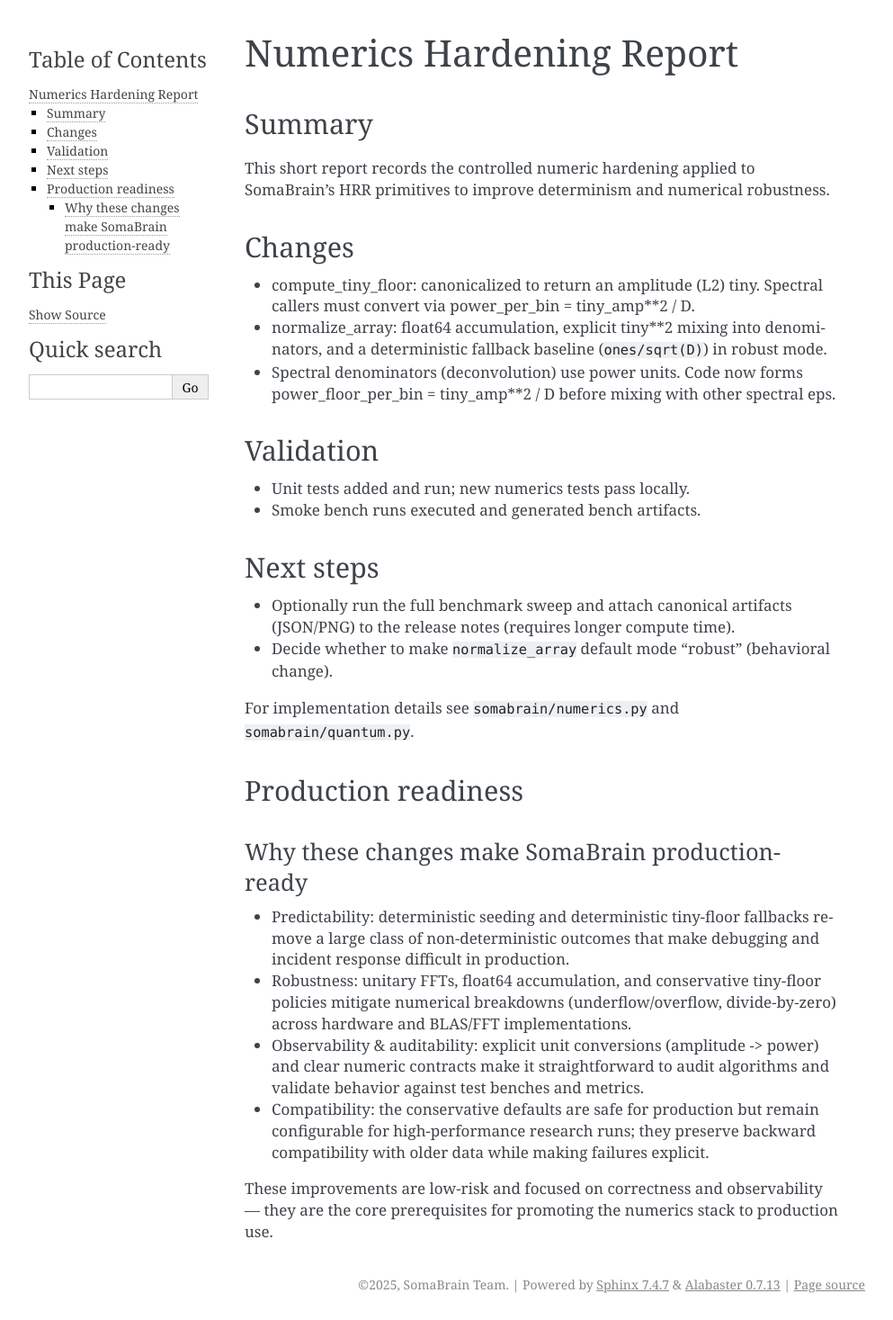
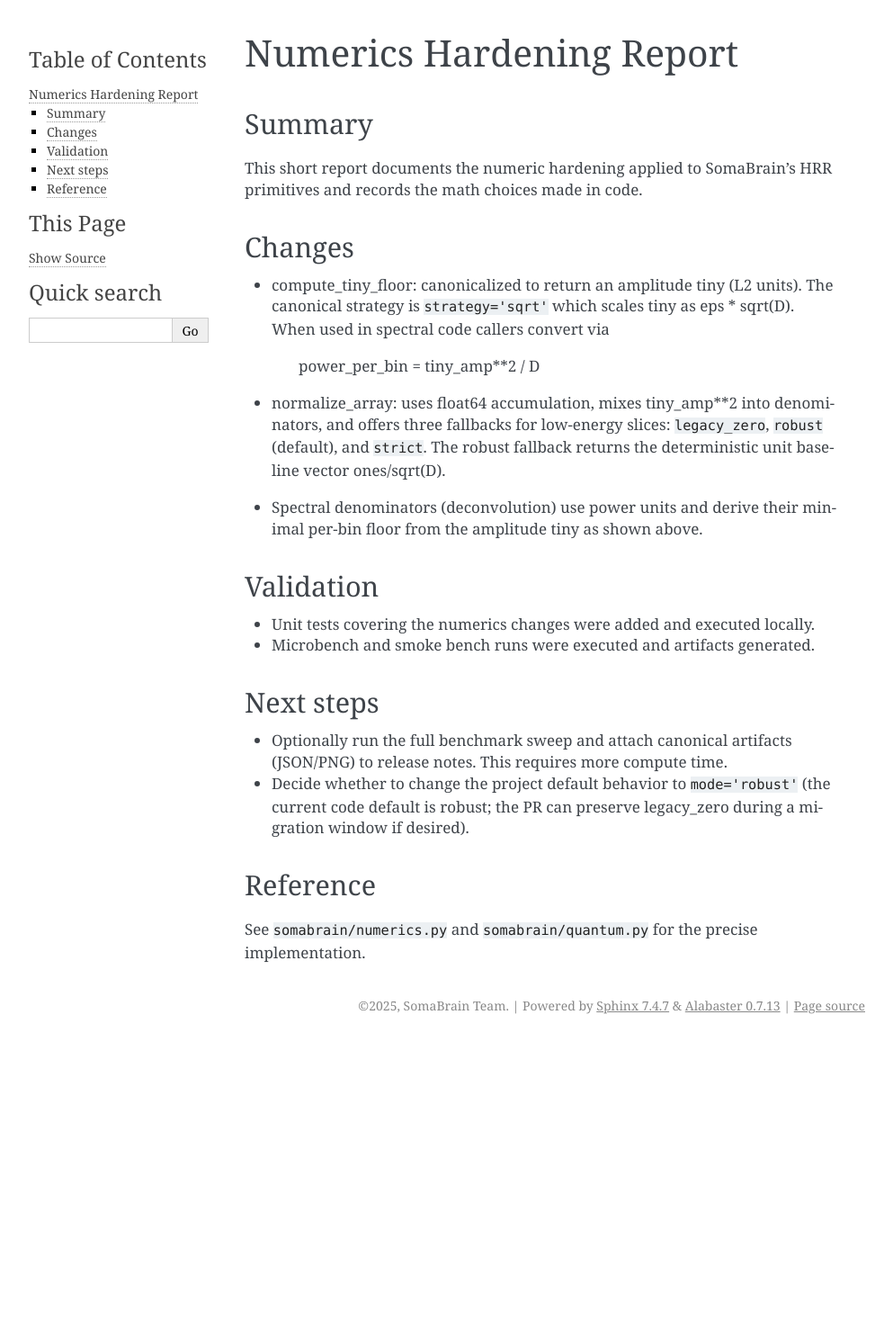
Before and after one commit to somatechlat/somabrain, a Sphinx documentation site: the page built from docs/source/REPORT_NUMERICS_HARDENING.rst, in a window 1280 px wide. Shown: the whole page at 90% size, without its empty margins (148-1141 px from the left). Built offline with Sphinx 7.4.7, drawn with Linux system fonts in a browser that asks for light colours; after the commit the page ends 1157 px from its top, so only the background shows below that.

Commit message:
docs(numerics): align math spec and reports with implemented numerics (tiny_amp strategy='sqrt', mode='robust')

```diff
--- a/docs/source/REPORT_NUMERICS_HARDENING.rst
+++ b/docs/source/REPORT_NUMERICS_HARDENING.rst
@@ -4,52 +4,43 @@
 Summary
 -------
 
-This short report records the controlled numeric hardening applied to SomaBrain's
-HRR primitives to improve determinism and numerical robustness.
+This short report documents the numeric hardening applied to SomaBrain's HRR
+primitives and records the math choices made in code.
 
 Changes
 -------
 
-- compute_tiny_floor: canonicalized to return an amplitude (L2) tiny. Spectral callers
-  must convert via power_per_bin = tiny_amp**2 / D.
-- normalize_array: float64 accumulation, explicit tiny**2 mixing into denominators,
-  and a deterministic fallback baseline (``ones/sqrt(D)``) in robust mode.
-- Spectral denominators (deconvolution) use power units. Code now forms
-  power_floor_per_bin = tiny_amp**2 / D before mixing with other spectral eps.
+- compute_tiny_floor: canonicalized to return an amplitude tiny (L2 units). The
+  canonical strategy is ``strategy='sqrt'`` which scales tiny as eps * sqrt(D).
+  When used in spectral code callers convert via
+
+    power_per_bin = tiny_amp**2 / D
+
+- normalize_array: uses float64 accumulation, mixes tiny_amp**2 into denominators,
+  and offers three fallbacks for low-energy slices: ``legacy_zero``, ``robust``
+  (default), and ``strict``. The robust fallback returns the deterministic unit
+  baseline vector ones/sqrt(D).
+
+- Spectral denominators (deconvolution) use power units and derive their minimal
+  per-bin floor from the amplitude tiny as shown above.
 
 Validation
 ----------
 
-- Unit tests added and run; new numerics tests pass locally.
-- Smoke bench runs executed and generated bench artifacts.
+- Unit tests covering the numerics changes were added and executed locally.
+- Microbench and smoke bench runs were executed and artifacts generated.
 
 Next steps
 ----------
 
 - Optionally run the full benchmark sweep and attach canonical artifacts (JSON/PNG)
-  to the release notes (requires longer compute time).
-- Decide whether to make ``normalize_array`` default mode "robust" (behavioral change).
+  to release notes. This requires more compute time.
+- Decide whether to change the project default behavior to ``mode='robust'``
+  (the current code default is robust; the PR can preserve legacy_zero during a
+  migration window if desired).
 
-For implementation details see ``somabrain/numerics.py`` and ``somabrain/quantum.py``.
+Reference
+---------
 
-Production readiness
---------------------
-
-Why these changes make SomaBrain production-ready
-~~~~~~~~~~~~~~~~~~~~~~~~~~~~~~~~~~~~~~~~~~~~~~~~~~
-
-- Predictability: deterministic seeding and deterministic tiny-floor fallbacks remove
-  a large class of non-deterministic outcomes that make debugging and incident response
-  difficult in production.
-- Robustness: unitary FFTs, float64 accumulation, and conservative tiny-floor policies
-  mitigate numerical breakdowns (underflow/overflow, divide-by-zero) across hardware and
-  BLAS/FFT implementations.
-- Observability & auditability: explicit unit conversions (amplitude -> power) and
-  clear numeric contracts make it straightforward to audit algorithms and validate
-  behavior against test benches and metrics.
-- Compatibility: the conservative defaults are safe for production but remain configurable
-  for high-performance research runs; they preserve backward compatibility with older data
-  while making failures explicit.
-
-These improvements are low-risk and focused on correctness and observability — they are
-the core prerequisites for promoting the numerics stack to production use.
+See ``somabrain/numerics.py`` and ``somabrain/quantum.py`` for the precise
+implementation.
```
Also changed, not shown: PR_DRAFT_NUMERICS.md (+16 -15 lines), REPORT_NUMERICS_HARDENING.md (+36 -37 lines), docs/source/math.rst (+103 -97 lines).
